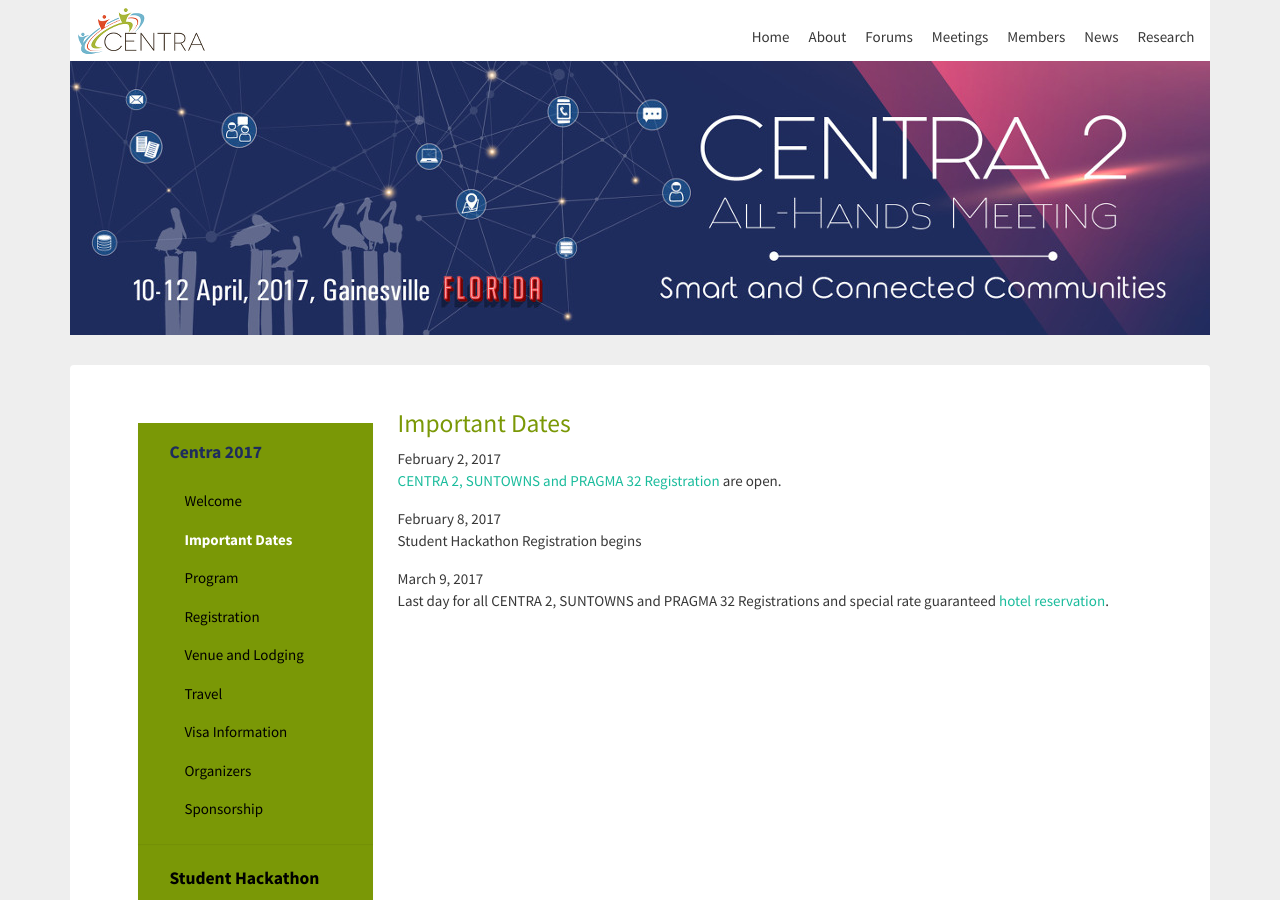
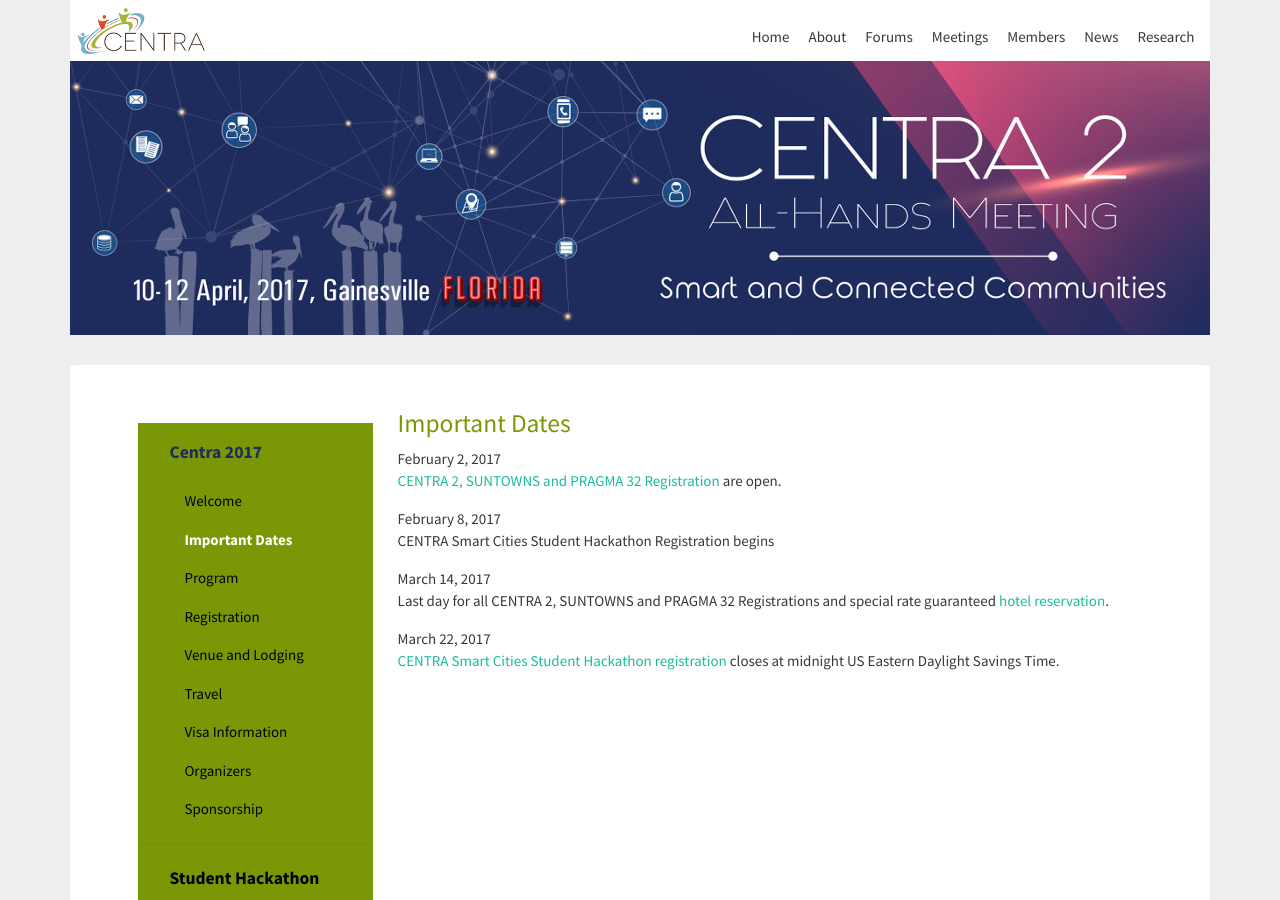
Before and after one commit to hmchou56/centra8, a Jekyll site: the page built from centra2/news.md, in a window 1280 px wide and 900 px high. Built offline with Jekyll 4.4.1, drawn with Linux system fonts in a browser that asks for light colours; nearby versions of some CDN libraries.

Commit message:
updated registration deadlines

```diff
--- a/centra2/news.md
+++ b/centra2/news.md
@@ -14,7 +14,10 @@
 [CENTRA 2, SUNTOWNS and PRAGMA 32 Registration](http://www.pragma-grid.net/pragma32-lake-workshop/) are open.
 
 February 8, 2017 <br />
-Student Hackathon Registration begins
+CENTRA Smart Cities Student Hackathon Registration begins
 
-March 9, 2017 <br />
+March 14, 2017 <br />
 Last day for all CENTRA 2, SUNTOWNS and PRAGMA 32 Registrations and special rate guaranteed <a href="http://www.globalcentra.org/centra2/venue.html" target="_blank">hotel reservation</a>.
+
+March 22, 2017 <br />
+[CENTRA Smart Cities Student Hackathon registration](http://www.globalcentra.org/hackathon2017/) closes at midnight US Eastern Daylight Savings Time.
```
